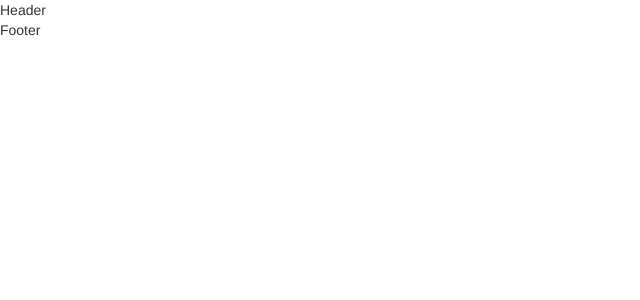
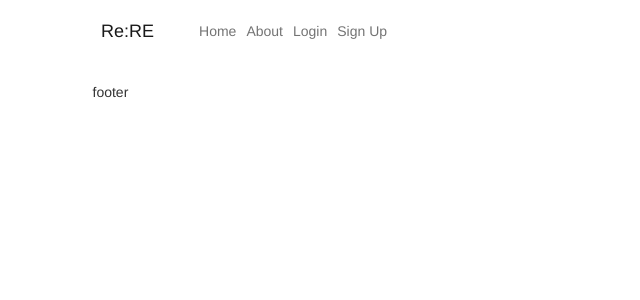
Before and after one commit to bvcage/rere, a React (Create React App) app: page / in a window 1280 px wide. Shown: the top 300 px of the page, without its empty margins (0-640 px from the left). Built offline with nearby package versions, Linux system fonts and the light colour scheme.

Commit message:
setup basic navigation bar

```diff
--- a/src/components/Footer.jsx
+++ b/src/components/Footer.jsx
@@ -1,8 +1,13 @@
 import React from 'react'
+import { Col, Container, Row } from 'react-bootstrap'
 
 function Footer (props) {
   return (
-    <div>Footer</div>
+    <Container fluid>
+      <Row>
+        <Col>footer</Col>
+      </Row>
+    </Container>
   )
 }
 
--- a/src/components/Header.jsx
+++ b/src/components/Header.jsx
@@ -1,8 +1,27 @@
 import React from 'react'
+import { Container, Nav, Navbar } from 'react-bootstrap'
 
 function Header (props) {
   return (
-    <div>Header</div>
+    <Navbar
+      expand='lg'
+      sticky='top'
+      >
+        <Container fluid>
+          <Navbar.Brand>Re:RE</Navbar.Brand>
+          <Navbar.Toggle aria-controls='header-navbar' />
+          <Navbar.Collapse id='header-navbar'>
+            <Nav>
+              <Nav.Link>Home</Nav.Link>
+              <Nav.Link>About</Nav.Link>
+            </Nav>
+            <Nav className='ms-auto'>
+              <Nav.Link>Login</Nav.Link>
+              <Nav.Link>Sign Up</Nav.Link>
+            </Nav>
+          </Navbar.Collapse>
+        </Container>
+    </Navbar>
   )
 }
 
--- a/src/components/RootTemplate.jsx
+++ b/src/components/RootTemplate.jsx
@@ -3,14 +3,15 @@ import { Outlet } from 'react-router-dom'
 
 import Header from './Header'
 import Footer from './Footer'
+import { Container } from 'react-bootstrap'
 
 function RootTemplate (props) {
   return (
-    <React.Fragment>
+    <Container style={{minHeight: '100vh'}}>
       <Header />
       <Outlet />
       <Footer />
-    </React.Fragment>
+    </Container>
   )
 }
 
```
